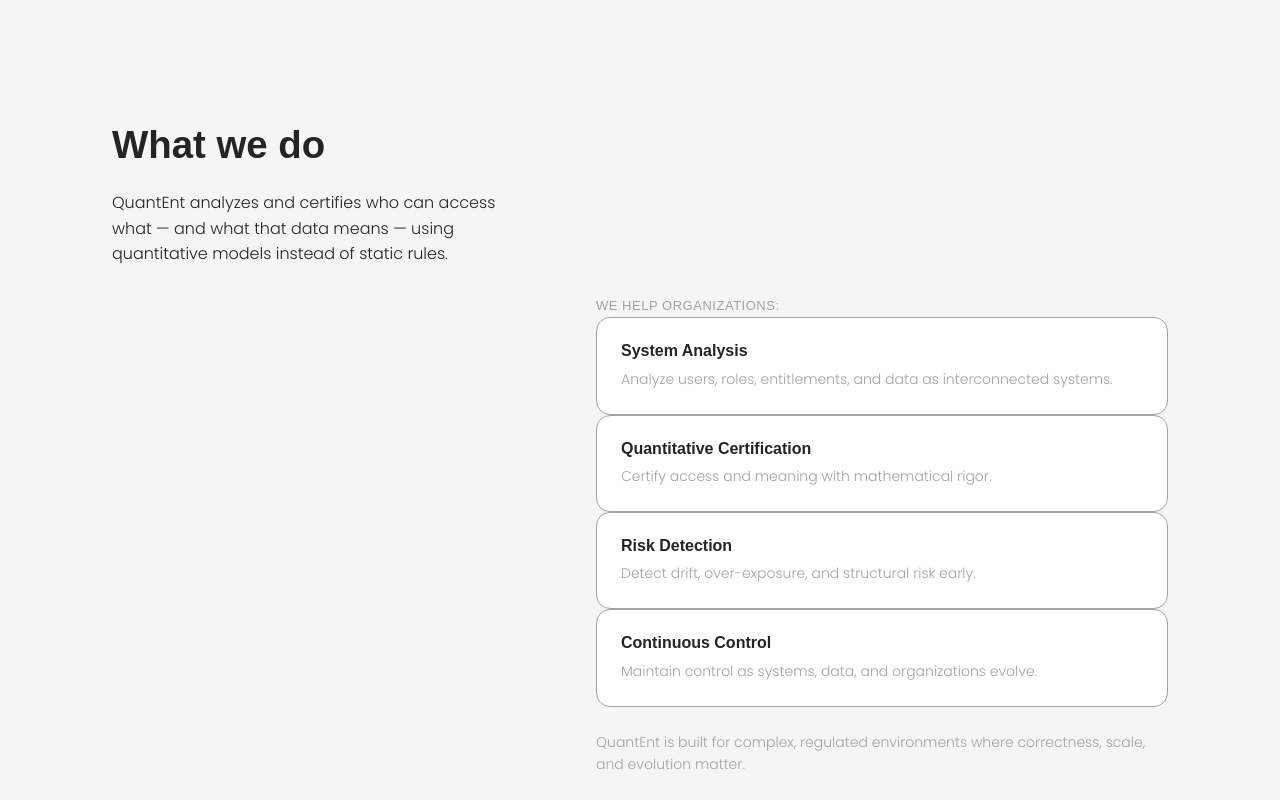
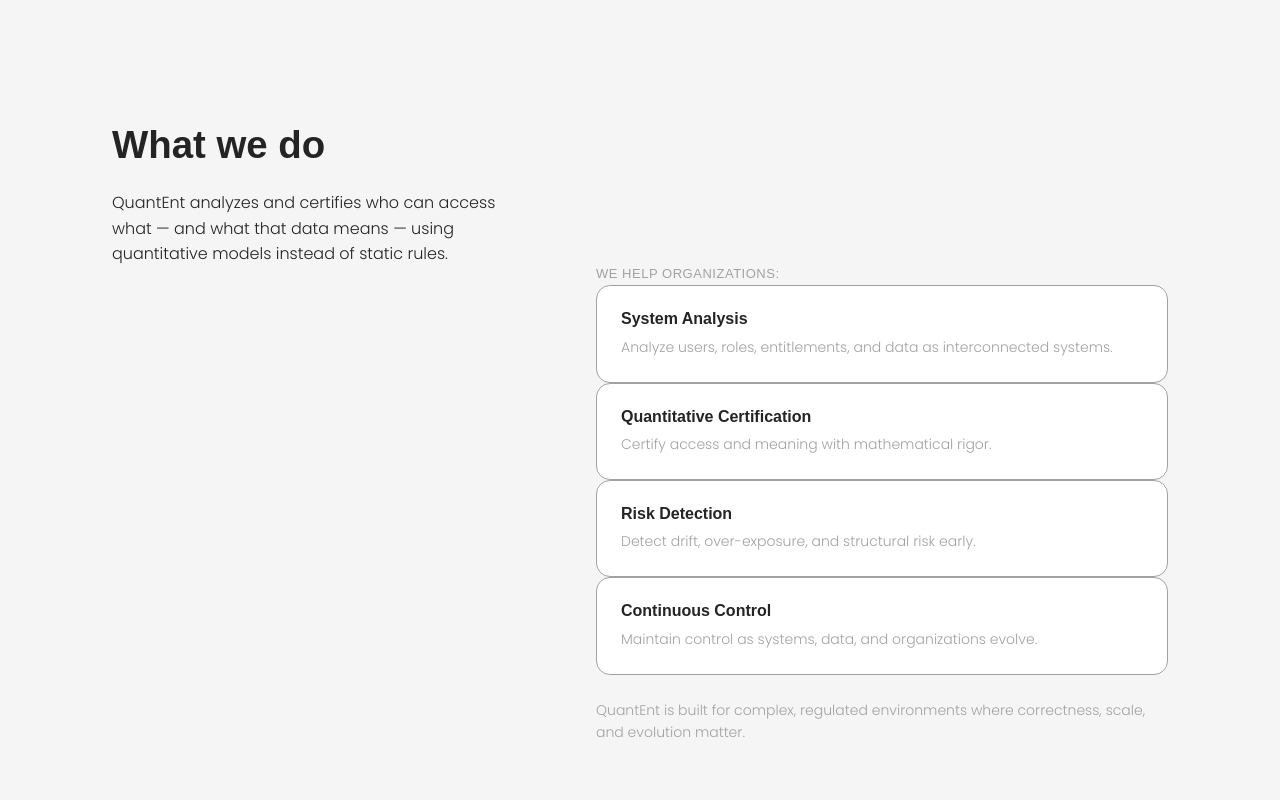
Before and after one commit to quantent-web/quantent-web, a Next.js app: page / in a window 1280 px wide. Shown: the part 860-1660 px from the top of the page. Built offline with nearby package versions, Linux system fonts and the light colour scheme; a web font is replaced by a local one.

Commit message:
fix(home): tune sticky split beat step height

```diff
--- a/app/components/StickySplitBlock/StickySplitBlock.module.css
+++ b/app/components/StickySplitBlock/StickySplitBlock.module.css
@@ -36,13 +36,14 @@
 .stack {
   display: flex;
   flex-direction: column;
+  align-items: stretch;
   width: 100%;
   gap: 32px;
 }
 
 .beat {
   width: 100%;
-  min-height: 100svh;
+  min-height: calc(100svh - var(--nav-h, 64px));
   display: flex;
   flex-direction: column;
   justify-content: center;
```
